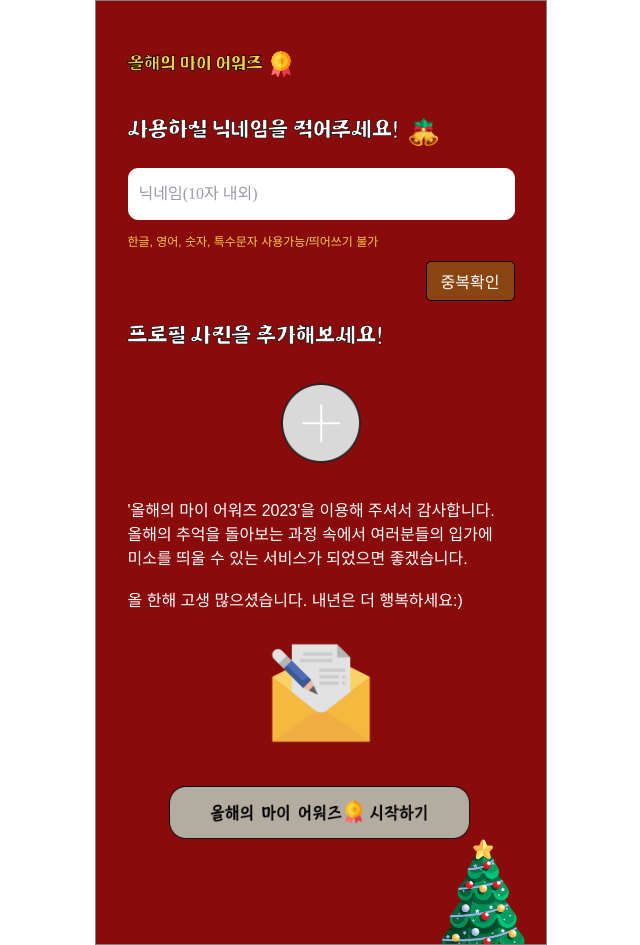
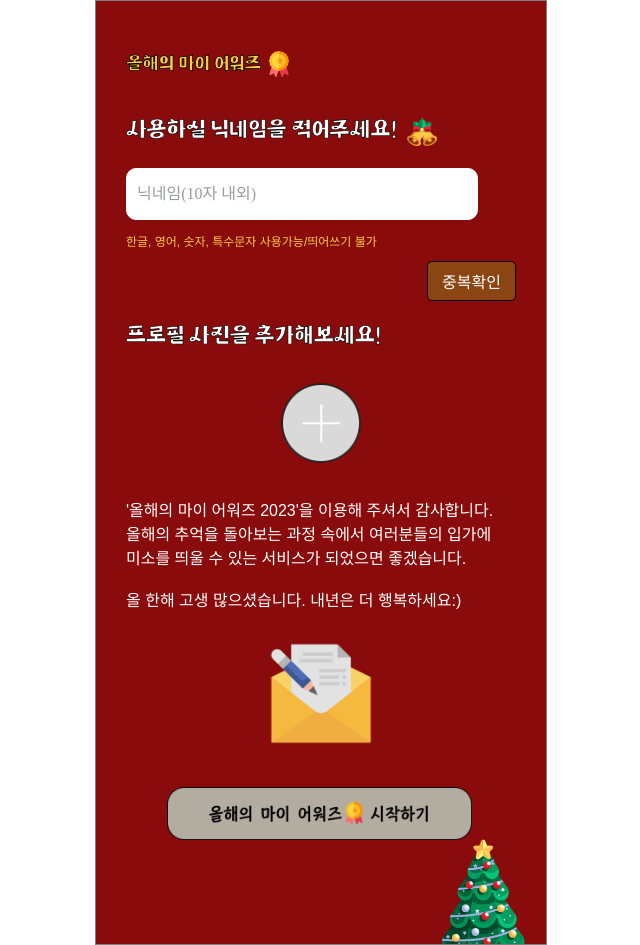
Before and after one commit to 2023-my-awards/2023-MY-AWARDS-FRONT-v2, a React (Vite) app: page /setprofile in a window 1280 px wide. Shown: the whole page, without its empty margins (319-959 px from the left). Built offline with nearby package versions, Linux system fonts and the light colour scheme; a web font is replaced by a local one.

Commit message:
Design: 프로필 세팅 페이지 디자인 최적화

```diff
--- a/src/css/SetProfile.css
+++ b/src/css/SetProfile.css
@@ -1,5 +1,5 @@
 #setprofile {
-  padding: 0px 7% 7% 7%;
+  padding: 0px 30px 30px 30px;
   background-image: url("/public/images/setprofile_bg.png");
   background-size: cover;
   background-repeat: no-repeat;
@@ -53,7 +53,7 @@
   background-color: #ffffff;
   border-radius: 10px;
   padding: 10px;
-  width: 370px;
+  width: 330px;
   height: 30px;
   text-align: left;
   font-family: "CinemaB", sans-serif;
```
